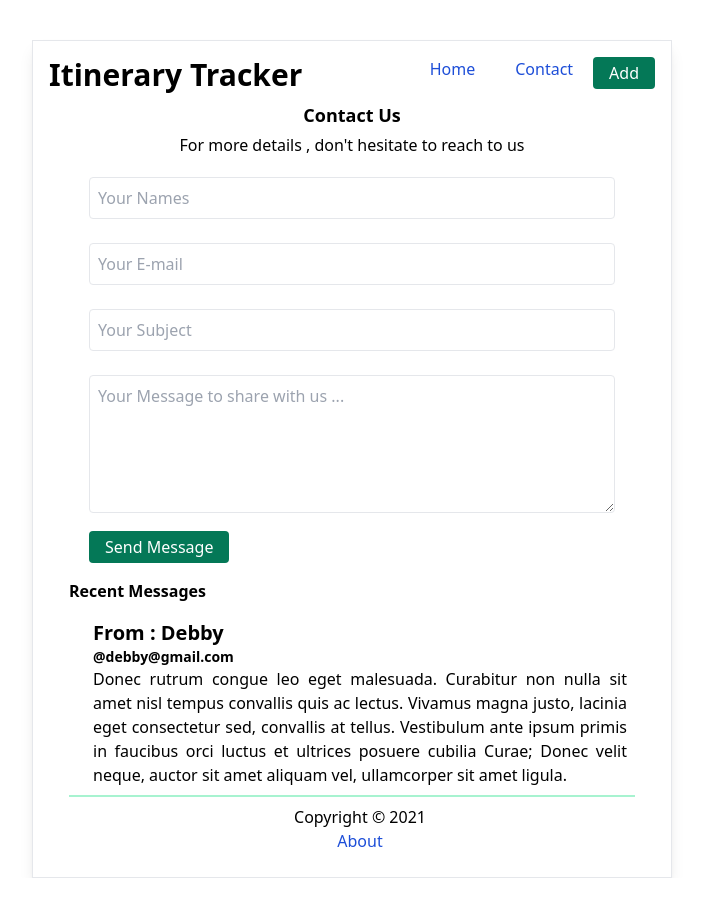
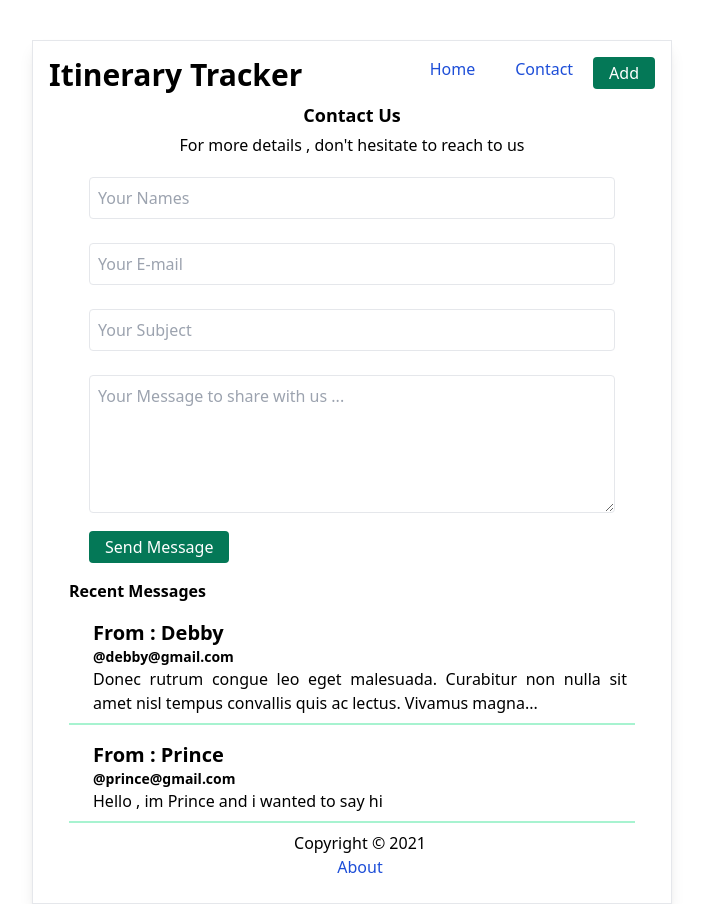
Before and after one commit to PrinceNiyonshuti/itinerary-tracker-v2, a React (Create React App) app: page /contact in a window 1280 px wide. Shown: the whole page, without its empty margins (288-991 px from the left). Before the commit the page ends 878 px from the top, so only its background shows below. Built offline with nearby package versions, Linux system fonts and the light colour scheme; data requests are answered from the project's data file.

Commit message:
added sliced message content

```diff
--- a/data/db.json
+++ b/data/db.json
@@ -64,6 +64,13 @@
       "subject": "The tittle and description of the website",
       "description": "Donec rutrum congue leo eget malesuada. Curabitur non nulla sit amet nisl tempus convallis quis ac lectus. Vivamus magna justo, lacinia eget consectetur sed, convallis at tellus. Vestibulum ante ipsum primis in faucibus orci luctus et ultrices posuere cubilia Curae; Donec velit neque, auctor sit amet aliquam vel, ullamcorper sit amet ligula.",
       "id": 1
+    },
+    {
+      "username": "Prince",
+      "email": "prince@gmail.com",
+      "subject": "Testing contact messages",
+      "description": "Hello , im Prince and i wanted to say hi ",
+      "id": 2
     }
   ]
 }
--- a/src/components/Message.tsx
+++ b/src/components/Message.tsx
@@ -22,7 +22,12 @@ const Message = (props: messageProps) => {
 						<div className="flex flex-col ml-2">
 							<p className="font-semibold text-xl">From : {message.username}</p>
 							<span className="text-sm">@{message.email}</span>
-							<p className=" font-normal text-justify">{message.description}</p>
+							<p className=" font-normal text-justify">
+								{message.description.length > 120
+									? message.description.slice(0, 120) + "..."
+                                    : message.description
+                                }
+							</p>
 						</div>
 					</div>
 				</li>
```
